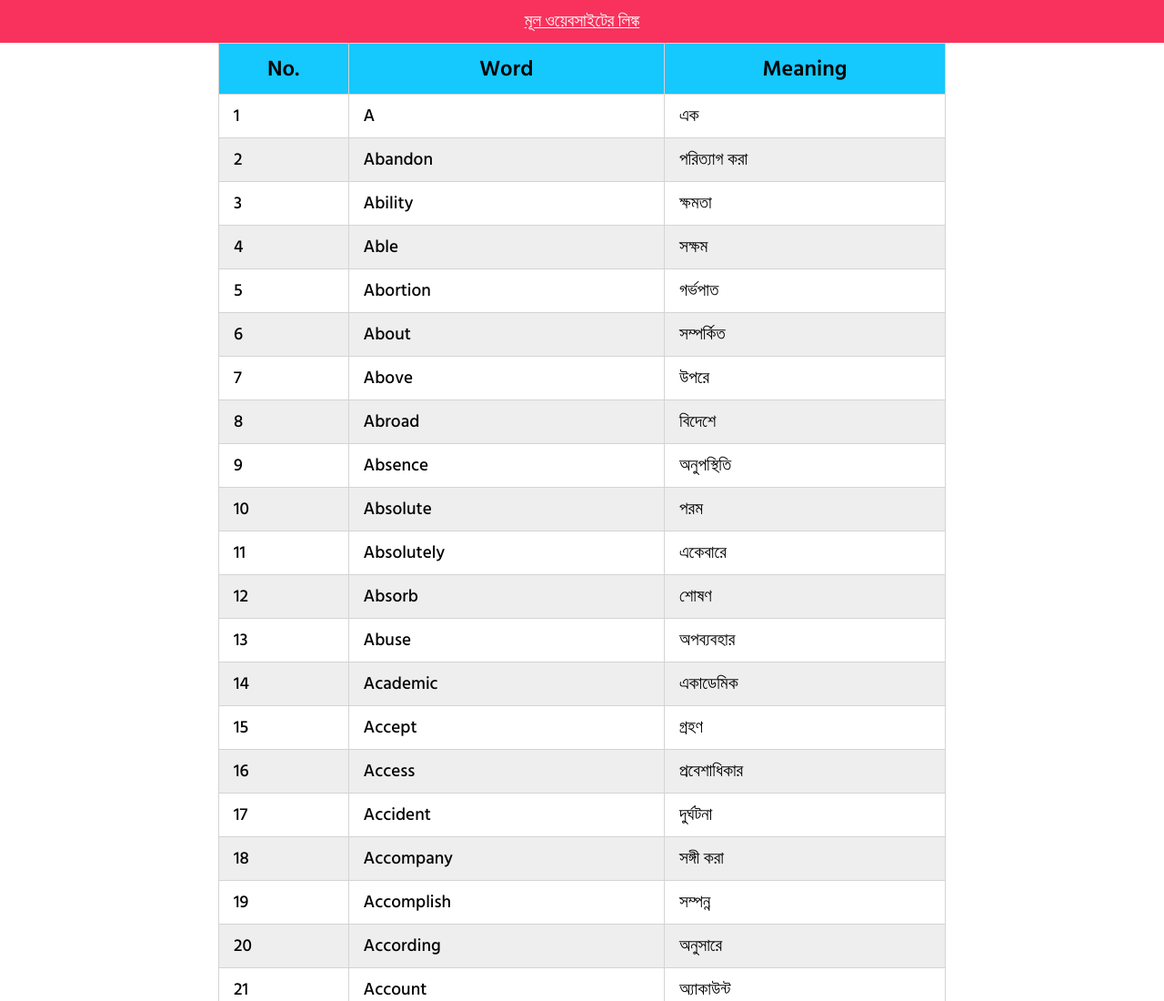
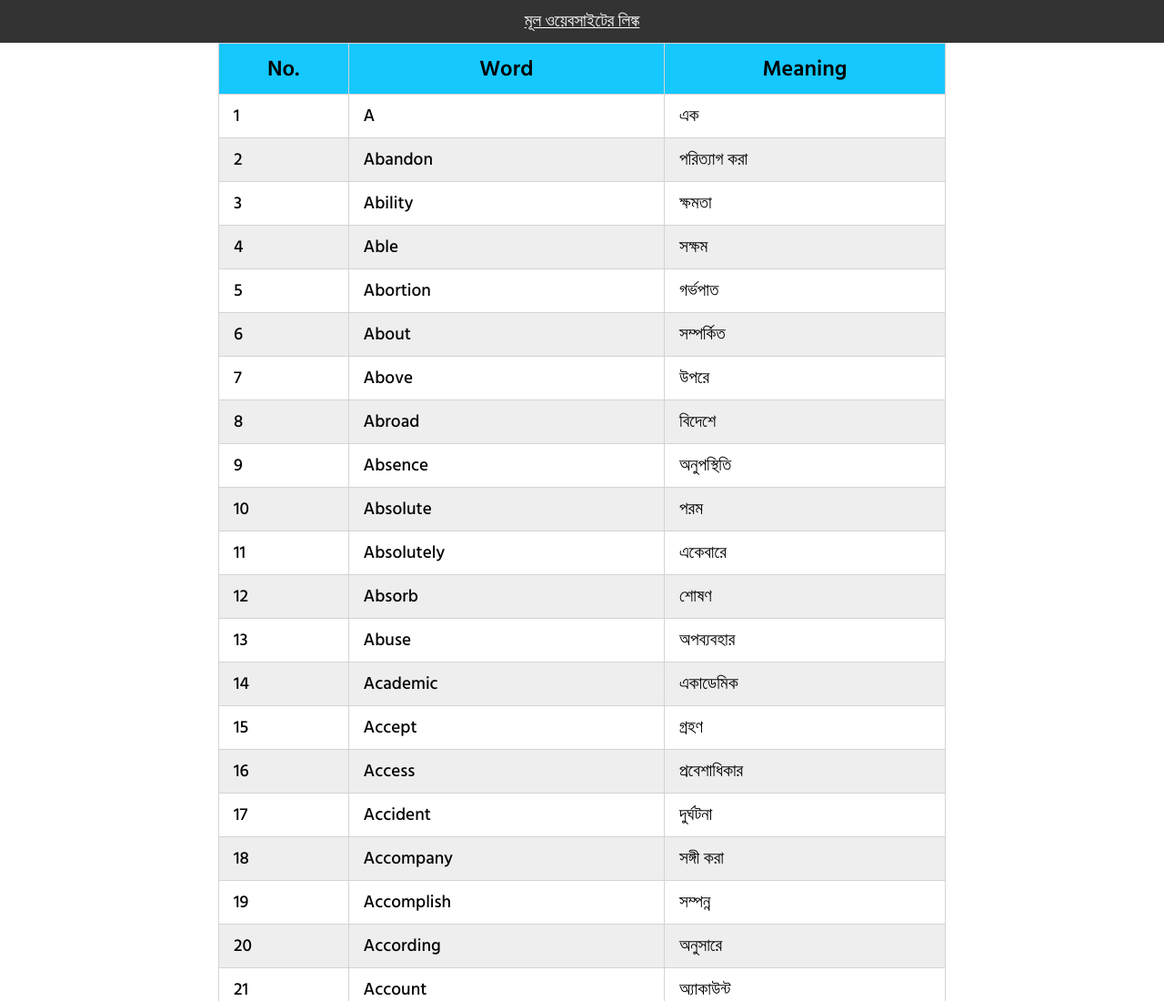
Before and after one commit to NazmulHossain2905/english-word-meanings, a plain HTML site: page index.html in a window 1280 px wide. Shown: the top 1100 px of the page at 91% size. Drawn offline with Linux system fonts and the light colour scheme.

Commit message:
change header bg color

```diff
--- a/style.css
+++ b/style.css
@@ -12,7 +12,7 @@ body {
 }
 
 header {
-  background-color: #f8325c;
+  background-color: #333;
   text-align: center;
 }
 
```
